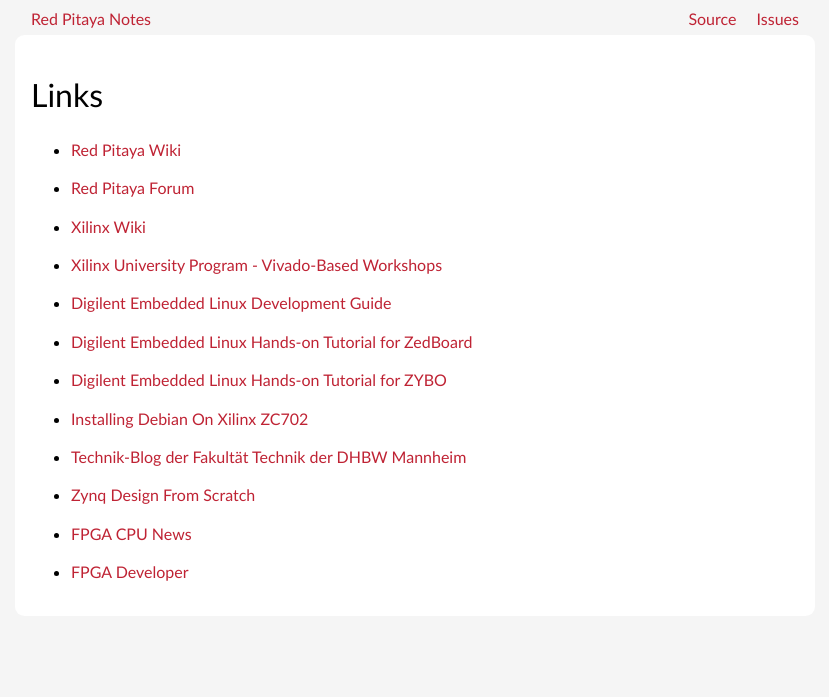
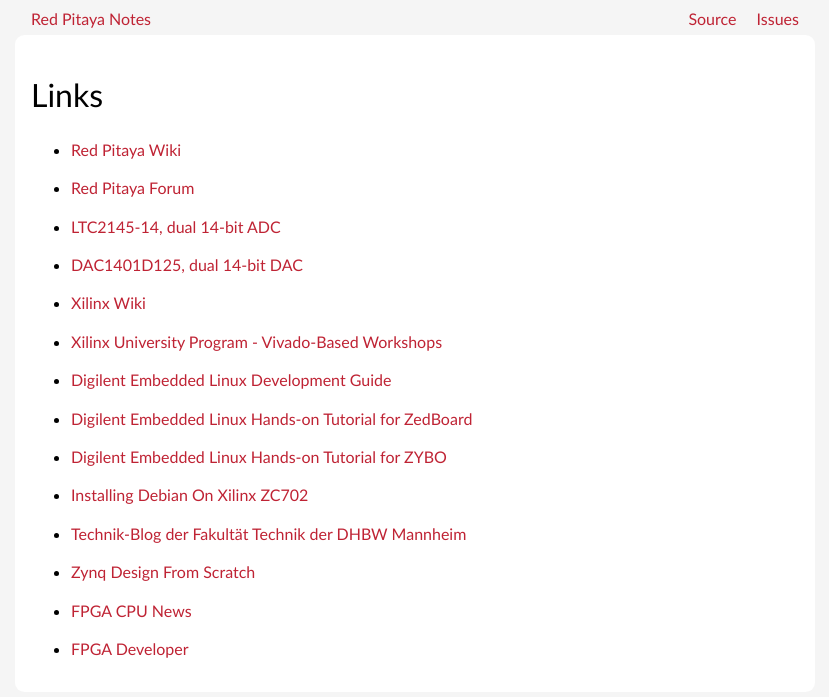
Before and after one commit to pavel-demin/red-pitaya-notes, a Jekyll site: the page built from links.md, in a window 1280 px wide. Shown: the top 697 px of the page, without its empty margins (225-1054 px from the left). Built offline with Jekyll 4.4.1, drawn with Linux system fonts in a browser that asks for light colours.

Commit message:
add links to ADC and DAC datasheets

```diff
--- a/links.md
+++ b/links.md
@@ -6,6 +6,10 @@
  - [Red Pitaya Wiki](http://wiki.redpitaya.com)
 
  - [Red Pitaya Forum](http://forum.redpitaya.com)
+
+ - [LTC2145-14, dual 14-bit ADC](http://www.linear.com/product/LTC2145-14)
+
+ - [DAC1401D125, dual 14-bit DAC](http://www.nxp.com/documents/data_sheet/DAC1401D125.pdf)
 
  - [Xilinx Wiki](http://www.wiki.xilinx.com)
 
```
